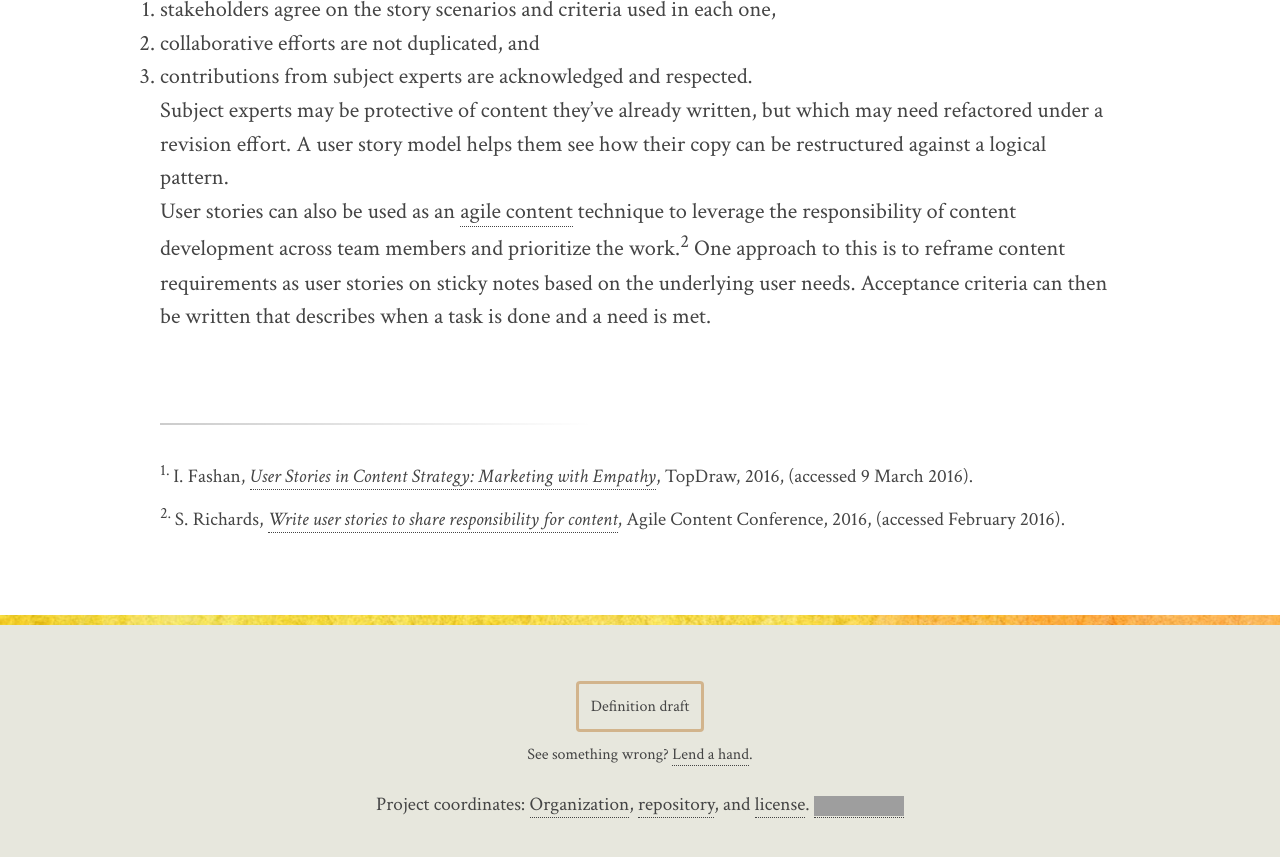
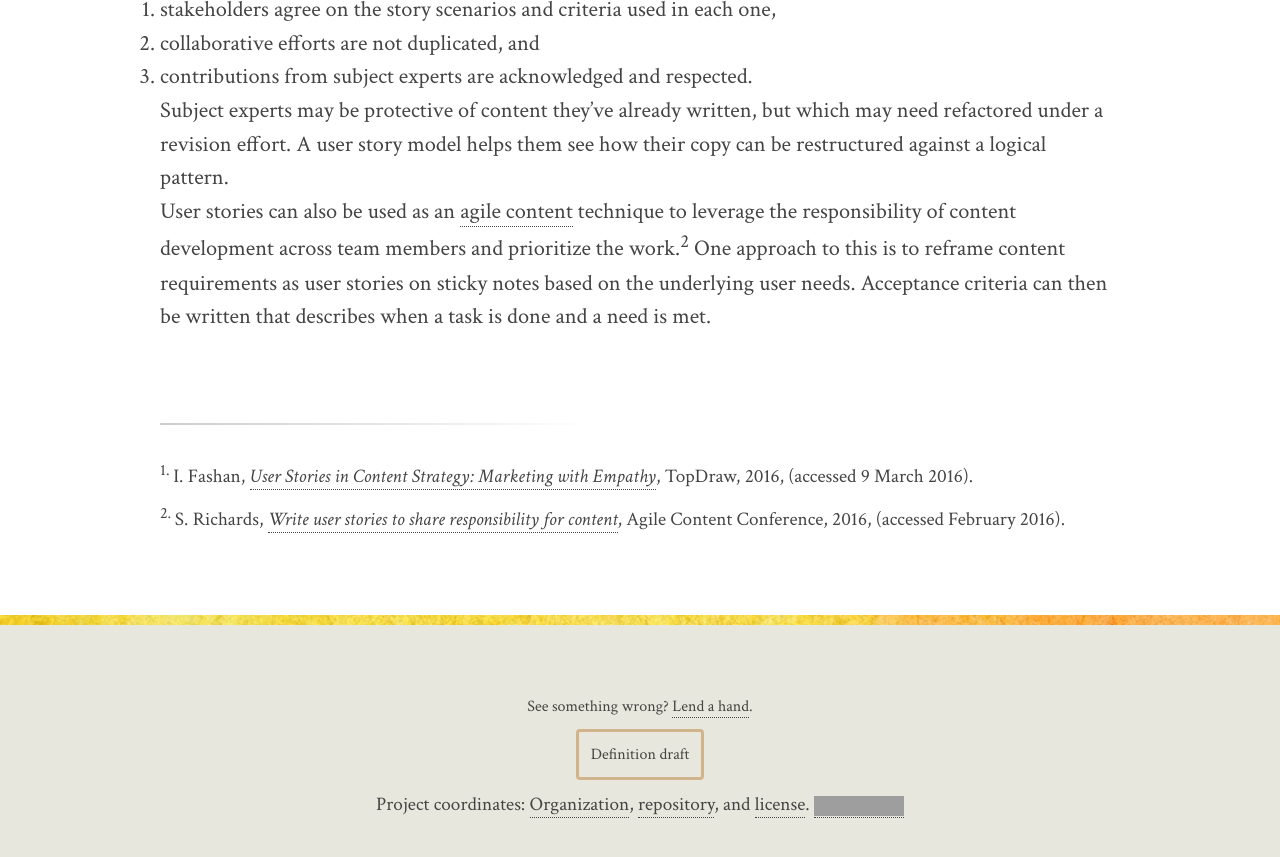
Before and after one commit to content-strategy-forum/csf-glossary, a Jekyll site: the page built from user-story.md, in a window 1280 px wide and 900 px high, scrolled down 1605 px. Shown: the top 857 px of the window. Built offline with Jekyll 4.4.1, drawn with Linux system fonts in a browser that asks for light colours; some web fonts are replaced; grey boxes are pictures that could not be loaded.

Commit message:
switcheroo

```diff
--- a/_layouts/definition.html
+++ b/_layouts/definition.html
@@ -39,10 +39,8 @@
 		</main>
 		<footer>
 			<div class="holdfast">
-				<p class="draft">
-					<a href="https://github.com/content-strategy-forum/csf-glossary/blob/master/{{page.file-name}}.md">Definition draft</a>
-				</p>
 				<p class="pitch">See something wrong? <a href="https://github.com/content-strategy-forum/csf-glossary/wiki">Lend a hand</a>.</p>
+				<p class="draft"><a href="https://github.com/content-strategy-forum/csf-glossary/blob/master/{{page.file-name}}.md">Definition draft</a></p>
 				{% include legal.html %}
 			</div>
 		</footer>
```
